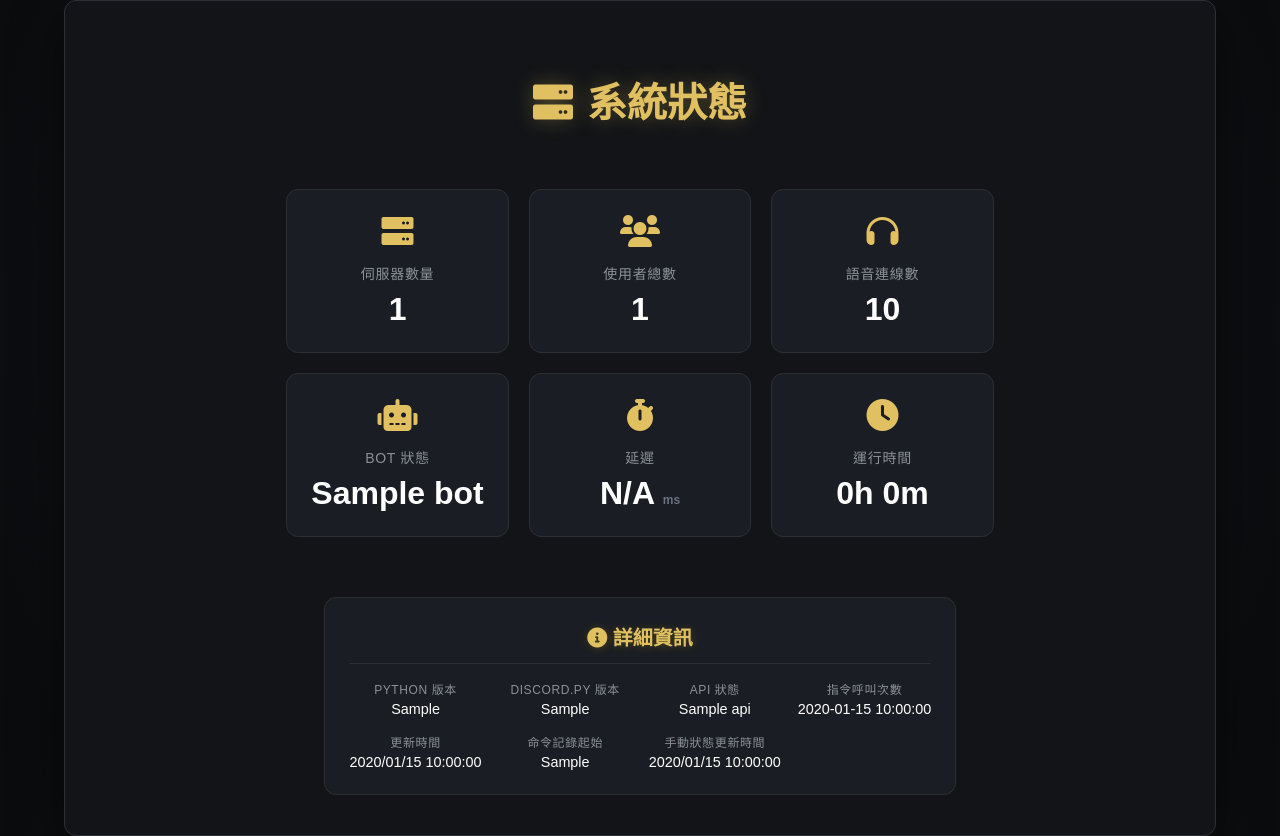
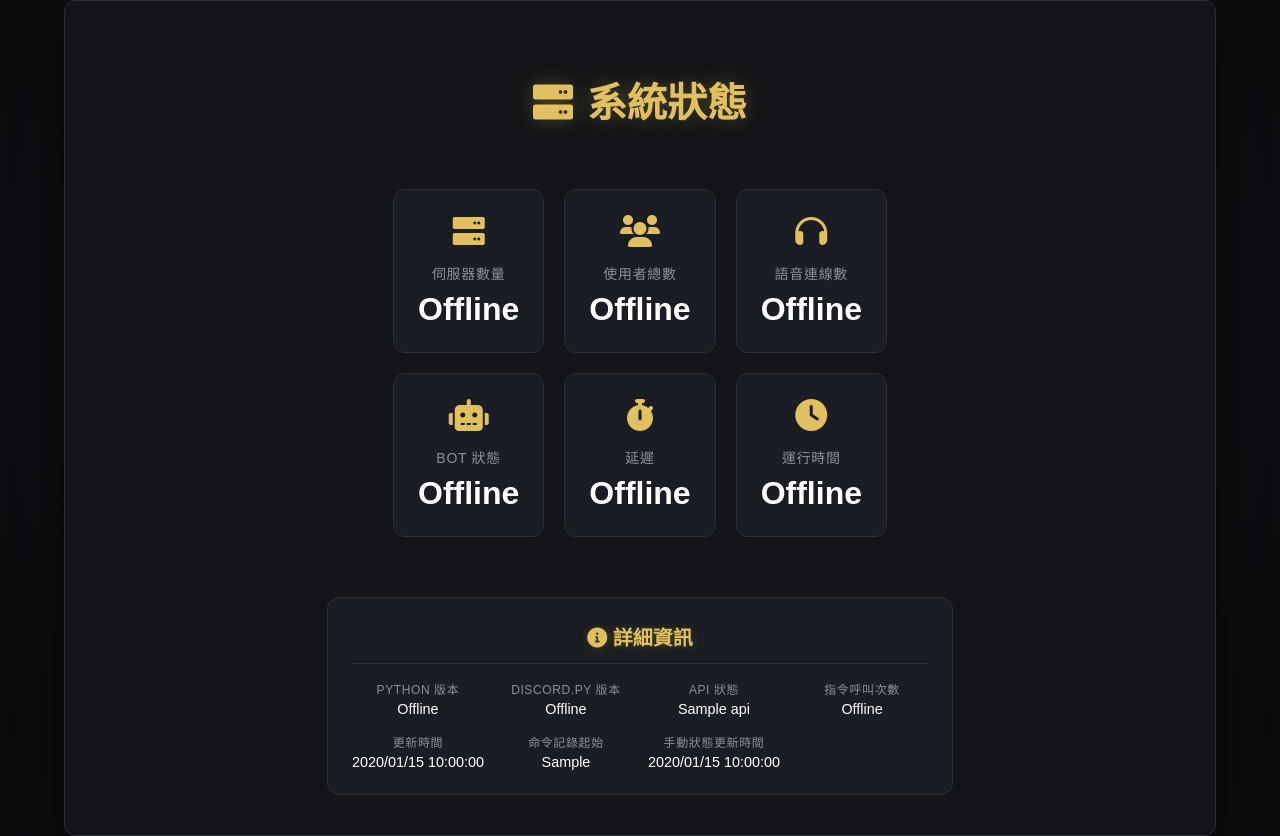
Before and after one commit to NotKeKe/Discord-Bot-YinXi, a FastAPI app: template api_server/templates/status.html in a window 1280 px wide. Shown: the part 76-912 px from the top of the page. Run offline with FastAPI, Linux system fonts and the light colour scheme; the template is opened without the code that fills it: most values are stand-ins (such as "Sample title", 1, 10 or a date in 2020); some web fonts are replaced.

Commit message:
Update status.html

```diff
--- a/api_server/templates/status.html
+++ b/api_server/templates/status.html
@@ -74,7 +74,7 @@
                 </div>
                 <div class="info-item">
                     <span class="info-label">API 狀態</span>
-                    <span class="info-value">{{ bot_status.api if bot_status.api else 'N/A' }}</span>
+                    <span class="info-value" data-api="{{ bot_status.api if bot_status.api else '' }}">{{ bot_status.api if bot_status.api else 'N/A' }}</span>
                 </div>
                 <div class="info-item">
                     <span class="info-label">指令呼叫次數</span>
@@ -110,9 +110,30 @@
         const s = String(date.getSeconds()).padStart(2, '0');
         return `${y}/${m}/${d} ${h}:${mi}:${s}`;
     }
+
+    const currentTimeEl = document.querySelector('[data-iso="{% if bot_status.current_time %}{{ bot_status.current_time }}{% endif %}"]');
+    if (currentTimeEl) {
+        const ts = currentTimeEl.getAttribute('data-iso');
+        const num = Number(ts);
+        const date = isNaN(num) ? new Date(ts) : new Date(num < 1e12 ? num * 1000 : num);
+        const now = new Date();
+        const diffMs = now - date;
+        if (!isNaN(date.getTime()) && diffMs > 60000) {
+            document.querySelectorAll('.card-value').forEach(el => el.textContent = 'Offline');
+            document.querySelectorAll('.info-value').forEach(el => el.textContent = 'Offline');
+        }
+    }
+
     document.querySelectorAll('[data-iso]').forEach(el => {
-            el.textContent = toLocalTime(el.getAttribute('data-iso'));
+        const val = el.getAttribute('data-iso');
+        if (val) el.textContent = toLocalTime(val);
     });
+
+    const apiEl = document.querySelector('[data-api]');
+    if (apiEl) {
+        const val = apiEl.getAttribute('data-api');
+        if (val) apiEl.textContent = val.charAt(0).toUpperCase() + val.slice(1);
+    }
     </script>
 </body>
 
```
Lines whose indentation alone changed are shown as unchanged.
